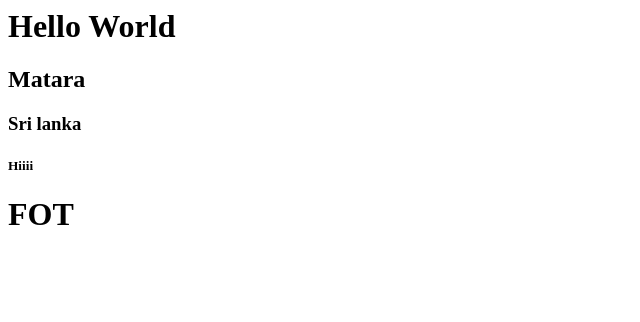
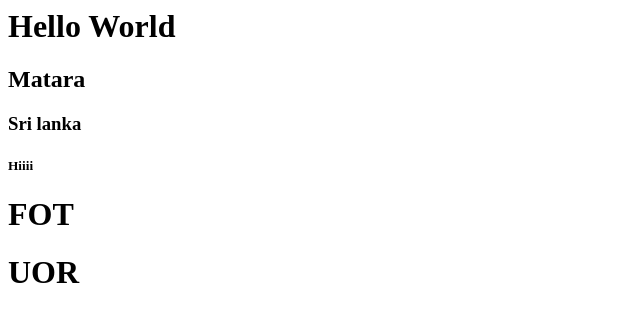
Before and after one commit to SanduniKaulshalya/Project, a plain HTML site: page index.html in a window 1280 px wide. Shown: the whole page, without its empty margins (0-640 px from the left). Drawn offline with Linux system fonts and the light colour scheme.

Commit message:
Update index.html

```diff
--- a/index.html
+++ b/index.html
@@ -13,5 +13,8 @@
         <h1>
             FOT
         </h1>
+        <h1>
+            UOR
+        </h1>
     </body>
 </html>
```
